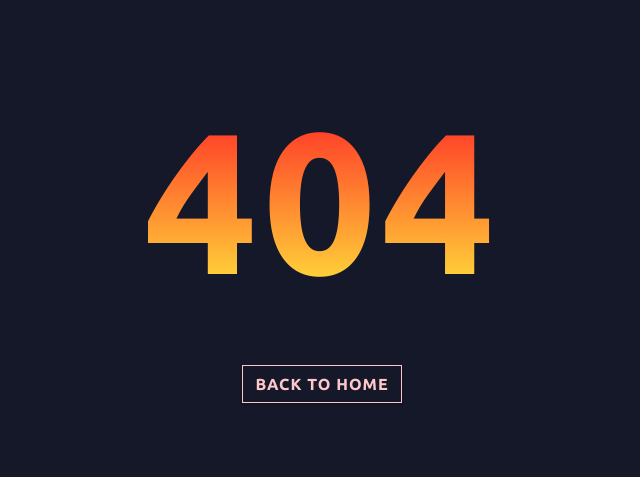
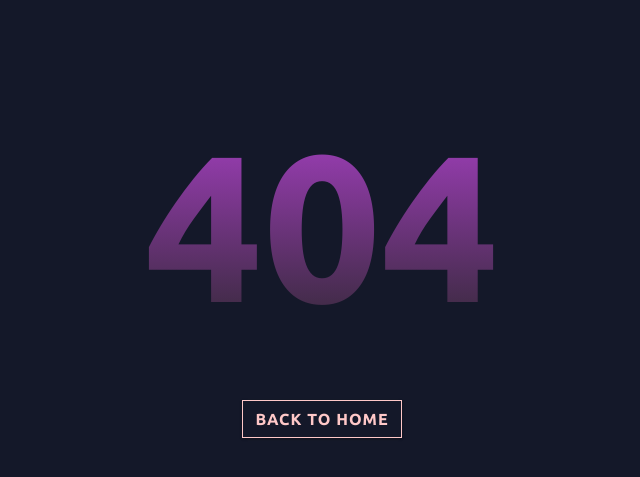
Before and after one commit to oBrunoz/advice-web, a Flask app: template advice_web/templates/error_handler/404.html in a window 1280 px wide. Shown: the part 95-572 px from the top of the page, without its empty margins (318-958 px from the left). Run offline with Flask 3, Linux system fonts and the light colour scheme; the template is opened without the code that fills it, so the values that code supplies are empty.

Commit message:
feat: fixed some issues

```diff
--- a/advice_web/static/error_page.css
+++ b/advice_web/static/error_page.css
@@ -4,22 +4,26 @@ body {
 
 .text-404 {
     margin-top: 80px;
-    font-size: 200px;
-    line-height: 200px;
+    font-size: 13em;
+    line-height: 1.2em;
     text-align: center;
-    letter-spacing: 5px;
-    background: -webkit-linear-gradient(#FF2525, #FFE53B);
+    background: -webkit-linear-gradient(#ae41cc, #2C272E);
     background-clip: text;
     color: transparent;
     margin-bottom: 0px;
     padding-bottom: 0px;
 }
 
+.row {
+    display: flex;
+    justify-content: center;
+    align-items: center;
+}
+
 .text {
     text-align: center;
     font-size: 20px;
     color: #f6f6e3;
-    letter-spacing: 5px;
     margin-top: 0px;
     font-weight: normal;
     margin-top: 30px;
@@ -27,7 +31,7 @@ body {
 
 .text-btn {
     text-align: center;
-    margin-top: 65px;
+    margin-top: 50px;
 }
 
 .btn-outline-primary {
--- a/advice_web/static/style.css
+++ b/advice_web/static/style.css
@@ -146,7 +146,7 @@ header {
     margin-left: 60px;
     font-size: 15px;
     font-weight: 600;
-    transition: all 1s ease-in-out;
+    transition: all 0.8s ease-in-out;
     text-decoration: none;
 }
 
--- a/advice_web/templates/error_handler/404.html
+++ b/advice_web/templates/error_handler/404.html
@@ -8,7 +8,6 @@
 <link rel="stylesheet" href="{{ url_for('static', filename='error_page.css') }}">
 <div class="container">
     <div class="row">
-        <div class="col-lg-2"></div>
         <div class="col-lg-8">
             <div class="col-lg-12 text-404">
                 <b>404</b>
@@ -20,7 +19,6 @@
                 <a href="{{ url_for('index') }}"><button name="login" class="btn btn-outline-primary">BACK TO HOME</button></a>
             </div>
         </div>
-        <div class="col-lg-2"></div>
     </div>
 </div>
 {% endblock errorHandle %}
--- a/advice_web/templates/error_handler/505.html
+++ b/advice_web/templates/error_handler/505.html
@@ -8,7 +8,6 @@
 <link rel="stylesheet" href="{{ url_for('static', filename='error_page.css') }}">
 <div class="container">
     <div class="row">
-        <div class="col-lg-2"></div>
         <div class="col-lg-8">
             <div class="col-lg-12 text-404">
                 <b>505</b>
@@ -20,7 +19,6 @@
                 <a href="{{ url_for('index') }}"><button name="login" class="btn btn-outline-primary">BACK TO HOME</button></a>
             </div>
         </div>
-        <div class="col-lg-2"></div>
     </div>
 </div>
 {% endblock errorHandle %}
--- a/advice_web/templates/index.html
+++ b/advice_web/templates/index.html
@@ -1,5 +1,5 @@
 <!DOCTYPE html>
-<html lang="en">
+<html lang="pt-br">
 
 <head>
     <meta charset="UTF-8">
--- a/advice_web/tools/functions.py
+++ b/advice_web/tools/functions.py
@@ -1,4 +1,5 @@
-from flask import jsonify, request, session
+# from flask import jsonify, request, session
+from translators import translate_text
 from advice_web.modules.config import responseAPI_ID
 import requests
 from random import randint
```
Also changed, not shown: advice_web/routes/views.py (+21 -19 lines), advice_web/templates/pesquisar.html (+15 -2 lines).
